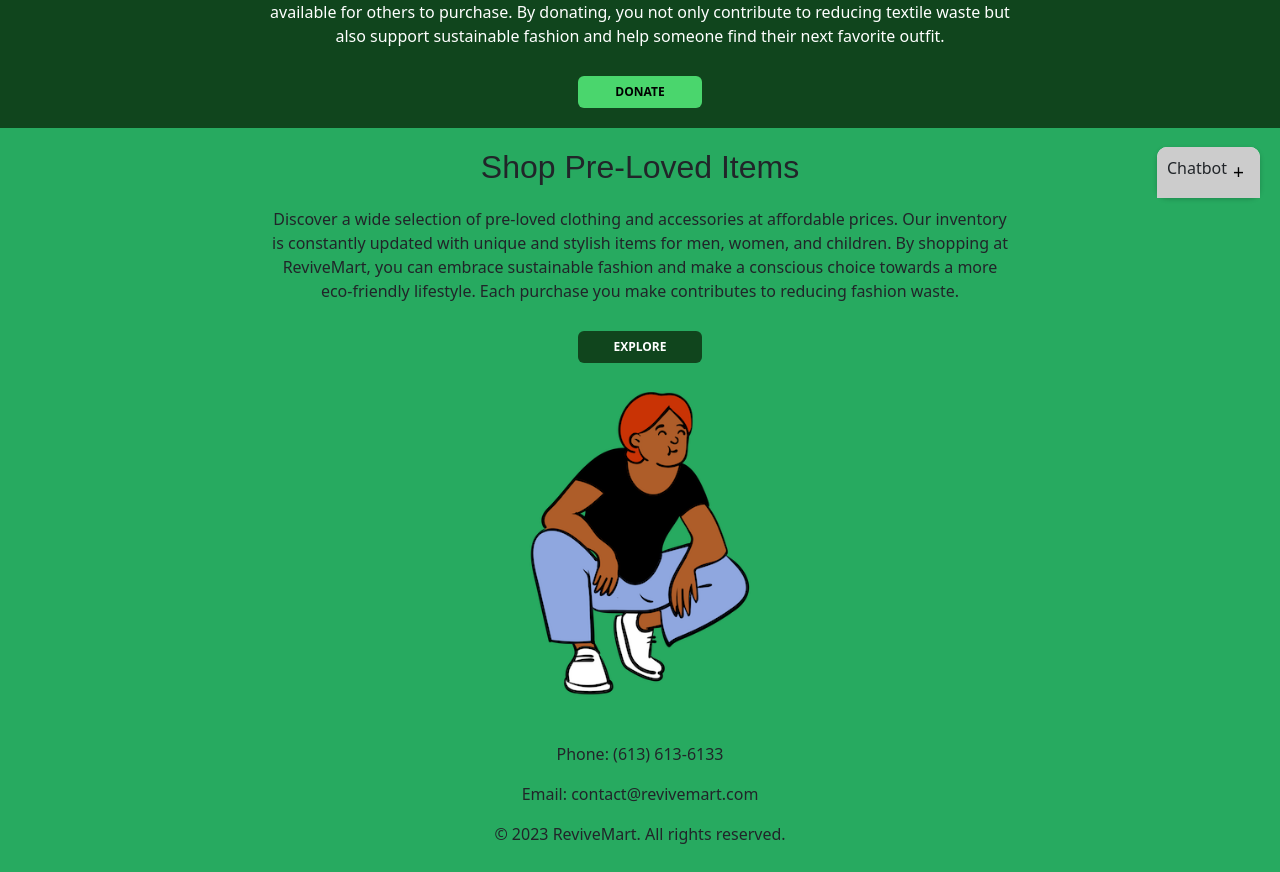
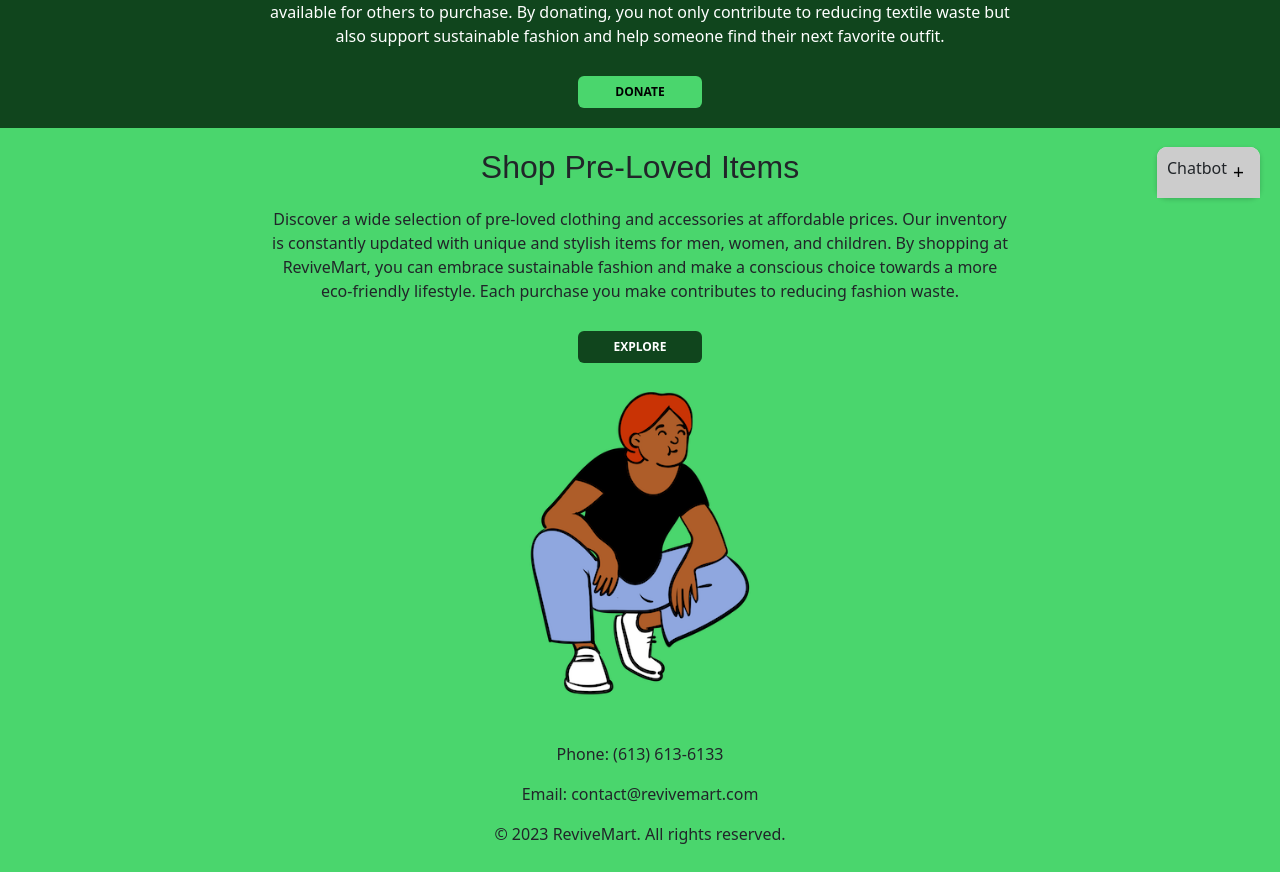
Before and after one commit to emma-t/seg3125-project-2-main, a React (Create React App) app: page / in a window 1280 px wide. Shown: the part 583-1455 px from the top of the page. Built offline with nearby package versions, Linux system fonts and the light colour scheme; a web font is replaced by a local one.

Commit message:
Slight colour change

```diff
--- a/src/components/Footer.js
+++ b/src/components/Footer.js
@@ -15,7 +15,7 @@ function Footer() {
 }
 
 const footerStyle = {
-  backgroundColor: '#27AA60',
+  backgroundColor: '#4AD66D',
   padding: '10px',
   textAlign: 'center',
 };
--- a/src/index.css
+++ b/src/index.css
@@ -71,7 +71,7 @@ h2 {
 }
 
 .shop {
-  background-color: #27AA60;
+  background-color: #4AD66D;
   padding: 20px;
   display: flex;
   flex-direction: column;
@@ -97,7 +97,7 @@ h2 {
 }
 
 .shop .btn:hover {
-  background-color: #4AD66D;
+  background-color: #27AA60;
 }
 
 .shop img {
```
